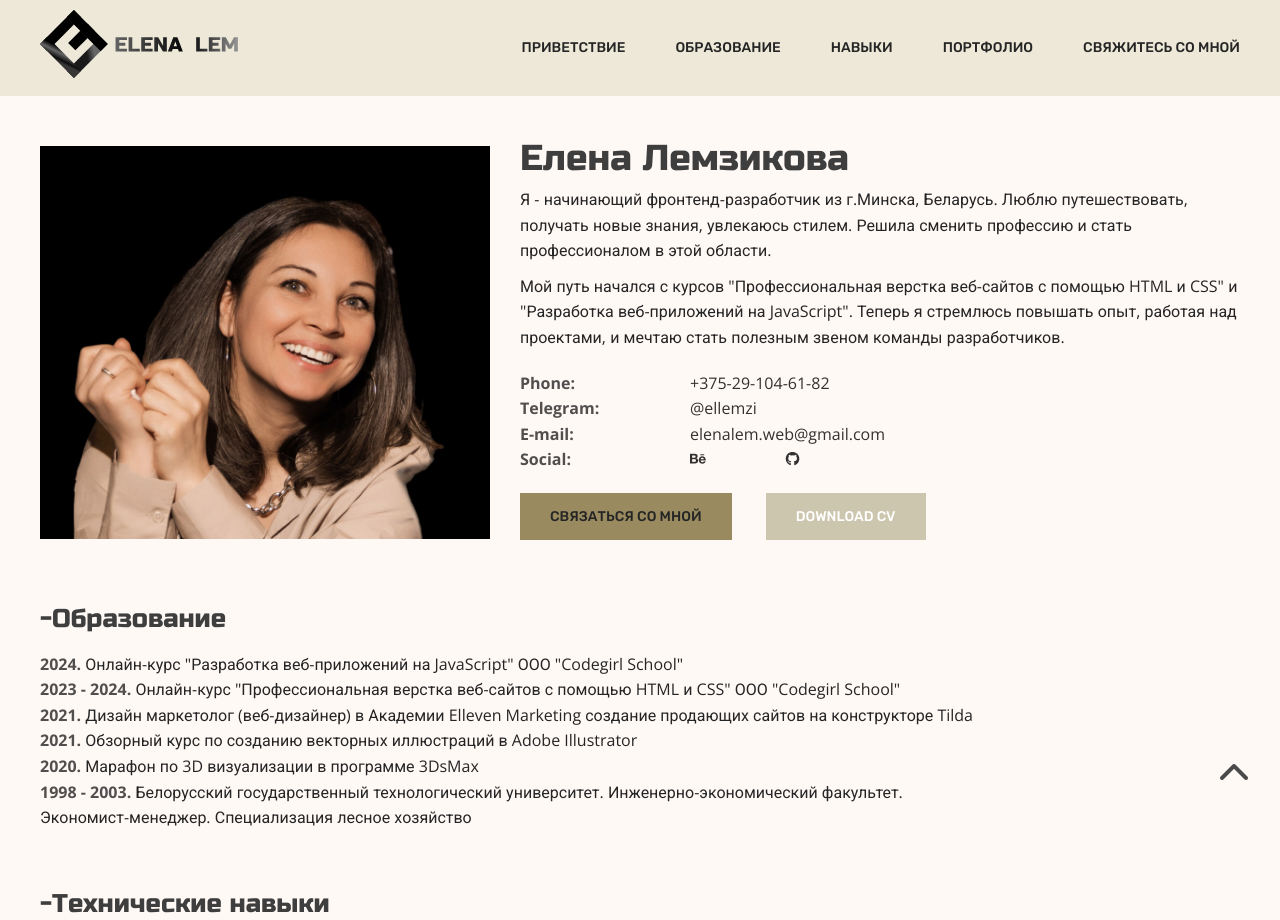
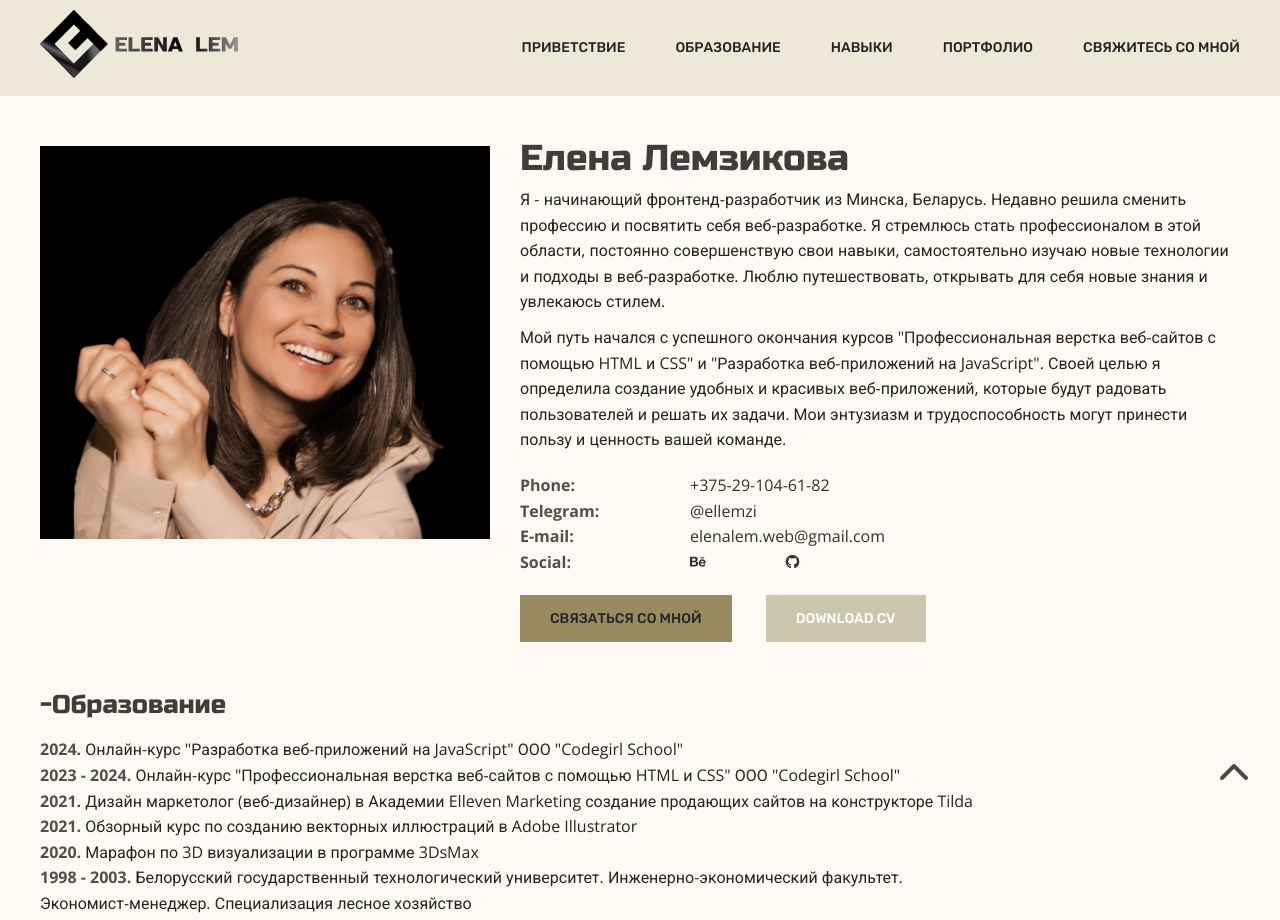
Before and after one commit to Leksa2304/my-cv, a plain HTML site: page index.html in a window 1280 px wide. Shown: the top 920 px of the page. Drawn offline with nearby package versions, Linux system fonts and the light colour scheme.

Commit message:
corrected info

```diff
--- a/index.html
+++ b/index.html
@@ -60,9 +60,14 @@
                     <div class="about-me__info">
                         <h1 class="about-me__title">Елена Лемзикова</h1>
                         <div class="about-me__body">
-                            <p class="about-me__text">Я - начинающий фронтенд-разработчик из г.Минска, Беларусь. Люблю путешествовать, получать новые знания, увлекаюсь стилем. Решила сменить профессию и стать профессионалом в этой области.</p>
-                            <p class="about-me__text">Мой путь начался с курсов "Профессиональная верстка веб-сайтов с помощью HTML и CSS" и "Разработка веб-приложений на JavaScript". Теперь я стремлюсь повышать опыт, работая над проектами, и мечтаю стать полезным звеном команды
-                                разработчиков.
+                            <p class="about-me__text">Я - начинающий фронтенд-разработчик из Минска, Беларусь.
+                                 Недавно решила сменить профессию и посвятить себя веб-разработке. Я стремлюсь стать профессионалом в этой области,
+                                 постоянно совершенствую свои навыки, самостоятельно изучаю новые технологии и подходы в веб-разработке.
+                                Люблю путешествовать, открывать для себя новые знания и увлекаюсь стилем. </p>
+                            <p class="about-me__text">Мой путь начался с успешного окончания курсов "Профессиональная верстка веб-сайтов с помощью
+                                HTML и CSS" и "Разработка веб-приложений на JavaScript".
+                                                              Своей целью я определила создание удобных и красивых веб-приложений, которые будут радовать пользователей и решать их задачи.
+                                Мои энтузиазм и трудоспособность  могут принести пользу и ценность вашей команде.
                             </p>
 
                             <ul class="contacts">
```
